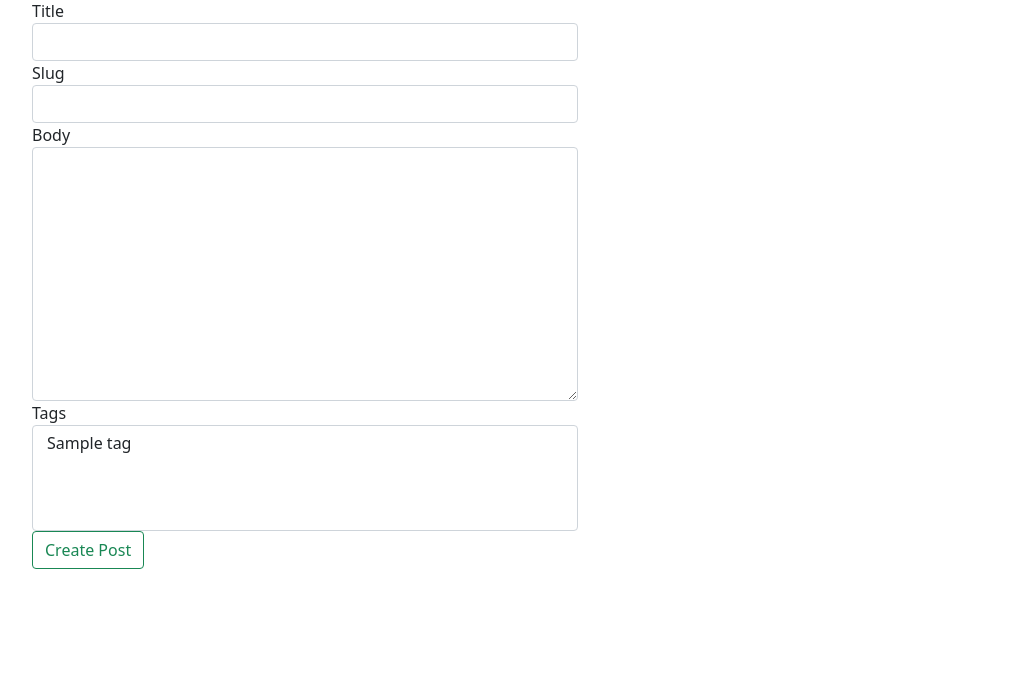
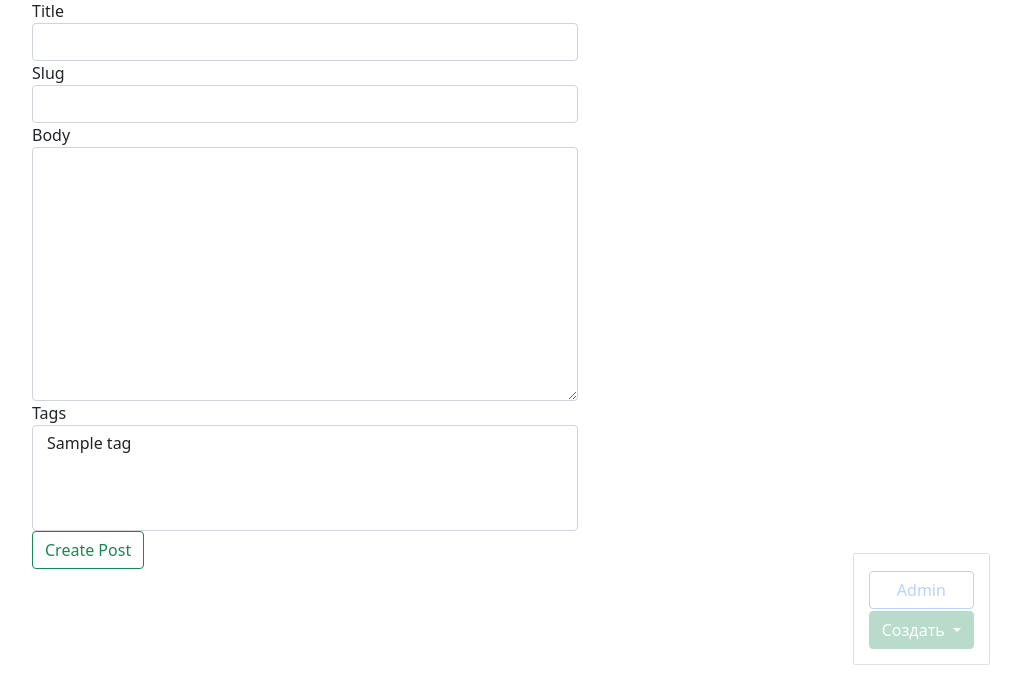
Before and after one commit to Mikhail-1985/Django-blog2, a Django app: page /blog/post/create/ in a window 1280 px wide. Shown: the part 105-800 px from the top of the page, without its empty margins (240-1261 px from the left). Run offline with Django 3.2, Linux system fonts and the light colour scheme; tables that the repository leaves empty hold one stand-in row (values such as "Sample post").

Commit message:
надоело прописывать урлы вручную - сделал небольшую админ-панель

```diff
--- a/blogengine/blog/templates/blog/base_blog.html
+++ b/blogengine/blog/templates/blog/base_blog.html
@@ -1 +1,19 @@
 {% extends 'base.html' %}
+
+{% block admin-panel %}
+
+<div class="btn-group">
+    <button type="button" class="btn btn-success dropdown-toggle" data-bs-toggle="dropdown" aria-expanded="false">
+      Создать
+    </button>
+    <ul class="dropdown-menu dropdown-menu-dark">
+      <li><a class="dropdown-item " href="{% url 'post_create_url' %}" >Post</a></li>
+      <li><a class="dropdown-item" href="{% url 'tag_create_url' %}">Tag</a></li>
+    </ul>
+  </div>
+
+
+<a href="{{admin_object.get_update_url }}" class="btn btn-secondary edit" style="{% if detail %}display: block;{% endif %}">Изменить</a>
+<a href="{{ admin_object.get_delete_url }}" class="btn btn-danger delete" style="{% if detail %}display: block;{% endif %}">Удалить</a>
+
+{% endblock %}
--- a/blogengine/blog/utils.py
+++ b/blogengine/blog/utils.py
@@ -9,7 +9,7 @@ class ObjectDetailMixin:
 
     def get(self, request, slug):
         obj = get_object_or_404(self.model, slug__iexact=slug)
-        return render(request, self.template, context={self.model.__name__.lower(): obj})
+        return render(request, self.template, context={self.model.__name__.lower(): obj, 'admin_object': obj, 'detail': True})
 
 
 class ObjectCreateMixin:
--- a/blogengine/blogengine/settings.py
+++ b/blogengine/blogengine/settings.py
@@ -122,3 +122,6 @@ USE_TZ = True
 # https://docs.djangoproject.com/en/3.1/howto/static-files/
 
 STATIC_URL = '/static/'
+STATICFILES_DIRS = [
+    os.path.join(BASE_DIR, 'static')
+]
--- /dev/null
+++ b/blogengine/static/css/stile.css
@@ -0,0 +1,22 @@
+.admin-panel {
+    border: 1px solid #999;
+    border-radius: 2px;
+    position: fixed;
+    right: 50px;
+    bottom: 30px;
+    opacity: 0.3;
+    padding: 15px;
+}
+
+.admin-panel:hover {
+    opacity: 1;
+}
+
+.admin-panel a {
+    display: block;
+    margin: 2px 0;
+}
+
+a.edit, a.delete {
+    display: none;
+}
--- a/blogengine/templates/base.html
+++ b/blogengine/templates/base.html
@@ -1,3 +1,4 @@
+{% load static %}
 <!doctype html>
 <html lang="ru">
   <head>
@@ -8,6 +9,7 @@
     <!-- Bootstrap CSS -->
     <link href="https://cdn.jsdelivr.net/npm/bootstrap@5.0.0-beta1/dist/css/bootstrap.min.css" rel="stylesheet" integrity="sha384-giJF6kkoqNQ00vy+HMDP7azOuL0xtbfIcaT9wjKHr8RbDVddVHyTfAAsrekwKmP1" crossorigin="anonymous">
     <link href="https://fonts.googleapis.com/css?family=Lobster&subset=latin,cyrillic" rel="stylesheet" type="text/css">
+    <link rel="stylesheet" href="{% static 'css/stile.css' %}">
     <style>
         h1 {
             color:rgba(111, 10, 243, 0.705);
@@ -71,6 +73,11 @@
         </div>
     </div>
 </div>
+
+<div class="admin-panel align-item-center" >
+  <a href="/admin" class="btn btn-outline-primary">Admin</a>
+  {% block admin-panel %}{% endblock %}
+</div>
     <!-- Optional JavaScript; choose one of the two! -->
 
     <!-- Option 1: Bootstrap Bundle with Popper -->
```
